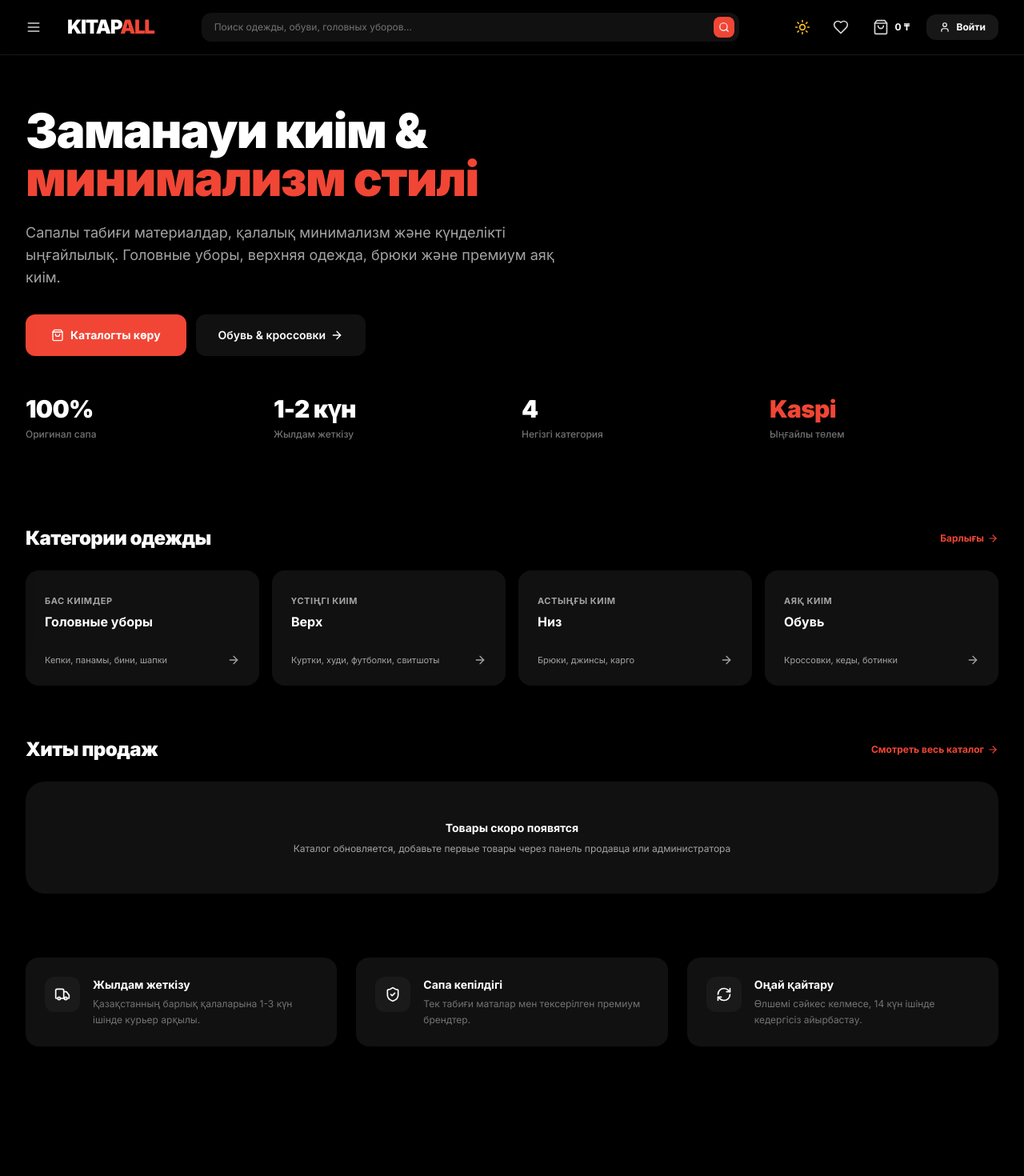
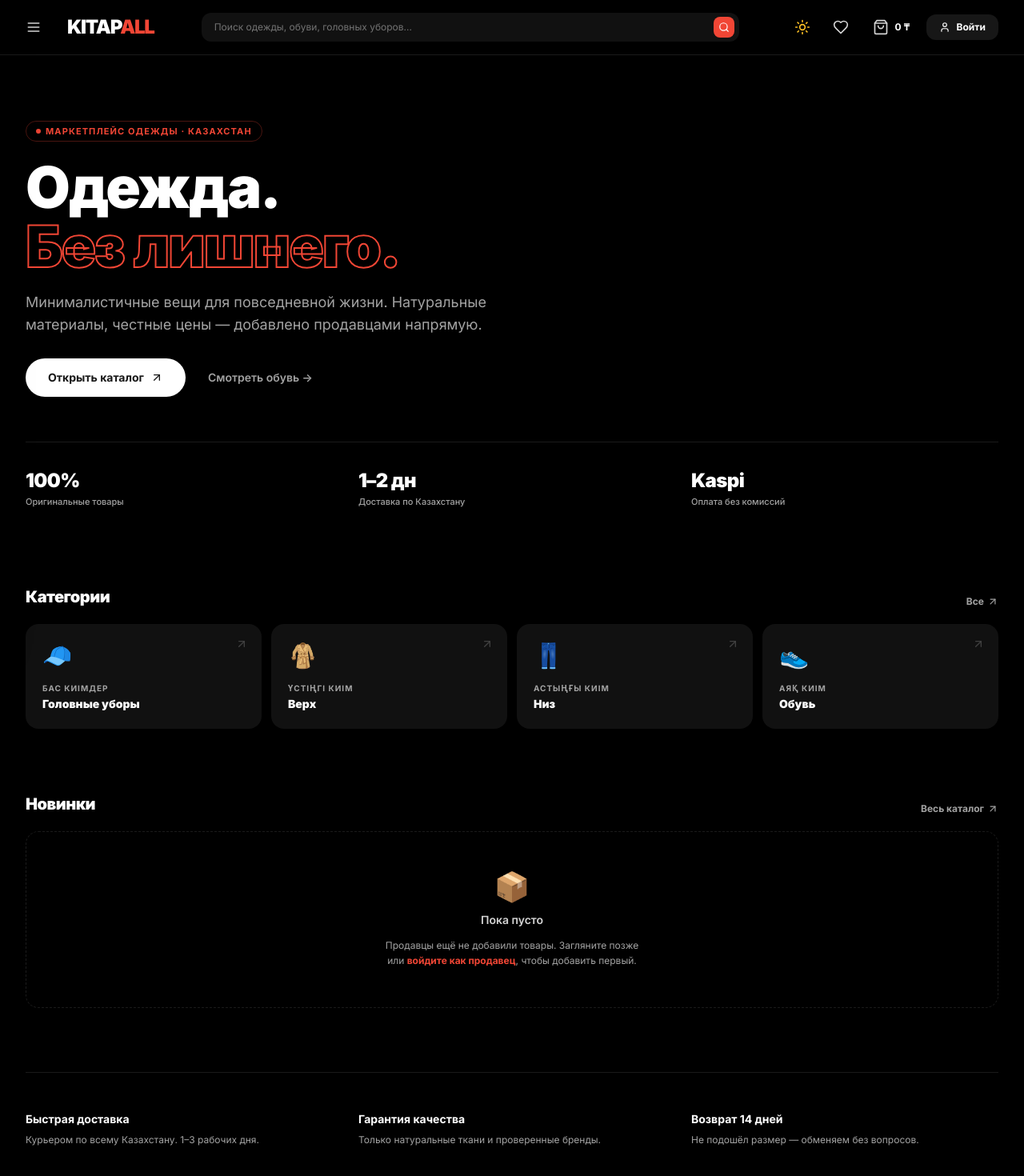
Before and after one commit to usmansulaimanov/test_marketplace, a React (Vite) app: page / in a window 1280 px wide. Shown: the top 1470 px of the page at 80% size. Built offline with nearby package versions, Linux system fonts and the light colour scheme.

Commit message:
feat(landing): modernize minimal landing page with clean categories and empty state

```diff
--- a/src/features/landing/LandingPage.tsx
+++ b/src/features/landing/LandingPage.tsx
@@ -1,184 +1,196 @@
 import React from 'react';
 import { Link } from 'react-router-dom';
-import {
-  ArrowRight,
-  ShieldCheck,
-  Truck,
-  RefreshCw,
-  ShoppingBag
-} from 'lucide-react';
+import { ArrowUpRight } from 'lucide-react';
 import { useProductStore } from '../../store/useProductStore';
 import { ProductCard } from '../../components/product/ProductCard';
 import { CATEGORIES } from '../../data/mockProducts';
 import { CategoryId } from '../../types';
 
+const categoryEmoji: Record<string, string> = {
+  headwear: '🧢',
+  tops: '🧥',
+  bottoms: '👖',
+  footwear: '👟',
+};
+
 export const LandingPage: React.FC = () => {
   const { products, setSelectedCategory } = useProductStore();
-
   const hitProducts = products.slice(0, 4);
 
   return (
-    <div className="space-y-16 pb-16">
-      {/* Hero Seamless Section */}
-      <section className="py-6 sm:py-10">
-        <div className="max-w-4xl space-y-6">
+    <div className="pb-24">
 
-          <h1 className="text-4xl sm:text-6xl font-black tracking-tight text-gray-900 dark:text-white leading-[1.1]">
-            Заманауи киім & <br />
-            <span className="text-[#F14635]">минимализм стилі</span>
+      {/* ─── HERO ─────────────────────────────────────────────────────── */}
+      <section className="pt-8 pb-16 sm:pt-14 sm:pb-24">
+        <div className="space-y-5 max-w-3xl">
+
+          {/* Pill badge */}
+          <span className="inline-flex items-center gap-1.5 text-[11px] font-bold tracking-widest uppercase text-[#F14635] border border-[#F14635]/30 rounded-full px-3 py-1">
+            <span className="w-1.5 h-1.5 rounded-full bg-[#F14635] animate-pulse" />
+            Маркетплейс одежды · Казахстан
+          </span>
+
+          {/* Headline */}
+          <h1 className="text-[2.6rem] sm:text-[4.5rem] font-black leading-[1.02] tracking-[-0.03em] text-gray-900 dark:text-white">
+            Одежда.<br />
+            <span
+              style={{
+                WebkitTextStroke: '2px #F14635',
+                color: 'transparent',
+              }}
+            >
+              Без лишнего.
+            </span>
           </h1>
 
-          <p className="text-gray-600 dark:text-gray-400 text-base sm:text-lg leading-relaxed max-w-2xl">
-            Сапалы табиғи материалдар, қалалық минимализм және күнделікті ыңғайлылық. Головные уборы, верхняя одежда, брюки және премиум аяқ киім.
+          {/* Subtext */}
+          <p className="text-gray-500 dark:text-gray-400 text-base sm:text-lg leading-relaxed max-w-xl">
+            Минималистичные вещи для повседневной жизни. Натуральные материалы,
+            честные цены — добавлено продавцами напрямую.
           </p>
 
-          <div className="pt-2 flex flex-col sm:flex-row items-center gap-3">
+          {/* CTAs */}
+          <div className="flex flex-col sm:flex-row gap-3 pt-2">
             <Link
               to="/catalog"
               onClick={() => setSelectedCategory('all')}
-              className="w-full sm:w-auto bg-[#F14635] hover:bg-[#E03221] text-white px-8 py-4 rounded-xl font-bold text-sm flex items-center justify-center gap-2 transition-all active:scale-95 shadow-sm"
+              className="group inline-flex items-center justify-center gap-2 bg-gray-900 dark:bg-white hover:bg-[#F14635] dark:hover:bg-[#F14635] text-white dark:text-gray-900 dark:hover:text-white px-7 py-3.5 rounded-full font-bold text-sm transition-all duration-200 active:scale-[0.97]"
             >
-              <ShoppingBag className="w-4 h-4" />
-              <span>Каталогты көру</span>
+              Открыть каталог
+              <ArrowUpRight className="w-4 h-4 transition-transform group-hover:translate-x-0.5 group-hover:-translate-y-0.5" />
             </Link>
             <Link
               to="/catalog?cat=footwear"
               onClick={() => setSelectedCategory('footwear')}
-              className="w-full sm:w-auto bg-gray-50 dark:bg-[#111111] hover:bg-gray-100 dark:hover:bg-[#1a1a1a] text-gray-900 dark:text-white px-7 py-4 rounded-xl font-semibold text-sm flex items-center justify-center gap-1.5 transition-all"
+              className="inline-flex items-center justify-center gap-1.5 text-sm font-semibold text-gray-600 dark:text-gray-400 hover:text-gray-900 dark:hover:text-white transition-colors px-4"
             >
-              <span>Обувь & кроссовки</span>
-              <ArrowRight className="w-4 h-4" />
+              Смотреть обувь →
             </Link>
           </div>
         </div>
 
-        {/* Seamless stats row (no lines/boxes) */}
-        <div className="grid grid-cols-2 sm:grid-cols-4 gap-6 pt-12">
-          <div>
-            <span className="block text-3xl font-black text-gray-900 dark:text-white tracking-tight">100%</span>
-            <span className="text-xs text-gray-500 font-medium">Оригинал сапа</span>
-          </div>
-          <div>
-            <span className="block text-3xl font-black text-gray-900 dark:text-white tracking-tight">1-2 күн</span>
-            <span className="text-xs text-gray-500 font-medium">Жылдам жеткізу</span>
-          </div>
-          <div>
-            <span className="block text-3xl font-black text-gray-900 dark:text-white tracking-tight">4</span>
-            <span className="text-xs text-gray-500 font-medium">Негізгі категория</span>
-          </div>
-          <div>
-            <span className="block text-3xl font-black text-[#F14635] tracking-tight">Kaspi</span>
-            <span className="text-xs text-gray-500 font-medium">Ыңғайлы төлем</span>
-          </div>
+        {/* Mini stats */}
+        <div className="mt-14 pt-8 border-t border-gray-100 dark:border-white/10 grid grid-cols-3 gap-8">
+          {[
+            { value: '100%', label: 'Оригинальные товары' },
+            { value: '1–2 дн', label: 'Доставка по Казахстану' },
+            { value: 'Kaspi', label: 'Оплата без комиссий' },
+          ].map((s) => (
+            <div key={s.label}>
+              <div className="text-xl sm:text-2xl font-black text-gray-900 dark:text-white tracking-tight">
+                {s.value}
+              </div>
+              <div className="text-[11px] text-gray-400 font-medium mt-0.5">{s.label}</div>
+            </div>
+          ))}
         </div>
       </section>
 
-      {/* 4 Main Categories Section */}
-      <section className="space-y-6">
-        <div className="flex items-center justify-between">
-          <h2 className="text-2xl font-black text-gray-900 dark:text-white tracking-tight">Категории одежды</h2>
+      {/* ─── CATEGORIES ───────────────────────────────────────────────── */}
+      <section className="space-y-5 mb-20">
+        <div className="flex items-end justify-between">
+          <h2 className="text-xl font-black text-gray-900 dark:text-white tracking-tight">
+            Категории
+          </h2>
           <Link
             to="/catalog"
-            className="text-xs font-bold text-[#F14635] hover:underline flex items-center gap-1"
+            className="text-xs font-bold text-gray-400 hover:text-[#F14635] transition-colors flex items-center gap-1"
           >
-            <span>Барлығы</span>
-            <ArrowRight className="w-3.5 h-3.5" />
+            Все <ArrowUpRight className="w-3.5 h-3.5" />
           </Link>
         </div>
 
-        <div className="grid grid-cols-2 lg:grid-cols-4 gap-4">
+        <div className="grid grid-cols-2 sm:grid-cols-4 gap-3">
           {CATEGORIES.filter((c) => c.id !== 'all').map((category) => (
             <Link
               key={category.id}
               to={`/catalog?cat=${category.id}`}
               onClick={() => setSelectedCategory(category.id as CategoryId)}
-              className="group bg-gray-50 dark:bg-[#111111] hover:bg-gray-100 dark:hover:bg-[#161616] p-6 rounded-2xl transition-all flex flex-col justify-between h-36"
+              className="group relative overflow-hidden bg-gray-50 dark:bg-[#111] hover:bg-gray-100 dark:hover:bg-[#161616] rounded-2xl p-5 transition-all duration-200 active:scale-[0.98] border border-transparent hover:border-gray-200 dark:hover:border-white/10"
             >
-              <div>
-                <span className="text-[11px] font-bold uppercase tracking-wider text-gray-400">
+              <div className="text-3xl mb-4">
+                {categoryEmoji[category.id] ?? '🛍️'}
+              </div>
+              <div className="space-y-0.5">
+                <div className="text-[10px] font-bold uppercase tracking-widest text-gray-400">
                   {category.nameKz}
-                </span>
-                <h3 className="font-bold text-base text-gray-900 dark:text-white group-hover:text-[#F14635] transition-colors mt-1">
+                </div>
+                <div className="font-black text-sm text-gray-900 dark:text-white group-hover:text-[#F14635] transition-colors">
                   {category.name}
-                </h3>
+                </div>
               </div>
-              <div className="flex items-center justify-between text-xs text-gray-500">
-                <span className="text-[11px] text-gray-400">{category.description}</span>
-                <ArrowRight className="w-4 h-4 text-gray-400 group-hover:text-[#F14635] group-hover:translate-x-1 transition-all" />
-              </div>
+              <ArrowUpRight className="absolute top-4 right-4 w-4 h-4 text-gray-300 dark:text-gray-700 group-hover:text-[#F14635] transition-all group-hover:translate-x-0.5 group-hover:-translate-y-0.5" />
             </Link>
           ))}
         </div>
       </section>
 
-      {/* Featured / Popular Hits */}
-      <section className="space-y-6">
-        <div className="flex items-center justify-between">
-          <h2 className="text-2xl font-black text-gray-900 dark:text-white tracking-tight">Хиты продаж</h2>
+      {/* ─── PRODUCTS / HITS ──────────────────────────────────────────── */}
+      <section className="space-y-5 mb-20">
+        <div className="flex items-end justify-between">
+          <h2 className="text-xl font-black text-gray-900 dark:text-white tracking-tight">
+            Новинки
+          </h2>
           <Link
             to="/catalog"
-            className="text-xs font-bold text-[#F14635] hover:underline flex items-center gap-1"
+            className="text-xs font-bold text-gray-400 hover:text-[#F14635] transition-colors flex items-center gap-1"
           >
-            <span>Смотреть весь каталог</span>
-            <ArrowRight className="w-3.5 h-3.5" />
+            Весь каталог <ArrowUpRight className="w-3.5 h-3.5" />
           </Link>
         </div>
 
         {hitProducts.length === 0 ? (
-          <div className="bg-gray-50 dark:bg-[#111111] p-12 rounded-3xl text-center space-y-2">
-            <h4 className="font-bold text-sm text-gray-900 dark:text-white">Товары скоро появятся</h4>
-            <p className="text-xs text-gray-400">Каталог обновляется, добавьте первые товары через панель продавца или администратора</p>
-          </div>
+          <EmptyState />
         ) : (
-          <div className="grid grid-cols-1 sm:grid-cols-2 lg:grid-cols-4 gap-6">
+          <div className="grid grid-cols-2 lg:grid-cols-4 gap-4 sm:gap-6">
             {hitProducts.map((product) => (
-              <ProductCard
-                key={product.id}
-                product={product}
-              />
+              <ProductCard key={product.id} product={product} />
             ))}
           </div>
         )}
       </section>
 
-      {/* Value Proposition Seamless Section */}
-      <section className="grid grid-cols-1 md:grid-cols-3 gap-6 pt-4">
-        <div className="bg-gray-50 dark:bg-[#111111] p-6 rounded-2xl flex items-start gap-4">
-          <div className="p-3 bg-white dark:bg-[#1a1a1a] text-gray-900 dark:text-white rounded-xl shadow-xs">
-            <Truck className="w-5 h-5" />
+      {/* ─── TRUST STRIP ──────────────────────────────────────────────── */}
+      <section className="border-t border-gray-100 dark:border-white/10 pt-12 grid grid-cols-1 sm:grid-cols-3 gap-8">
+        {[
+          {
+            label: 'Быстрая доставка',
+            desc: 'Курьером по всему Казахстану. 1–3 рабочих дня.',
+          },
+          {
+            label: 'Гарантия качества',
+            desc: 'Только натуральные ткани и проверенные бренды.',
+          },
+          {
+            label: 'Возврат 14 дней',
+            desc: 'Не подошёл размер — обменяем без вопросов.',
+          },
+        ].map((item) => (
+          <div key={item.label} className="space-y-1.5">
+            <div className="font-bold text-sm text-gray-900 dark:text-white">
+              {item.label}
+            </div>
+            <p className="text-xs text-gray-400 leading-relaxed">{item.desc}</p>
           </div>
-          <div>
-            <h4 className="font-bold text-sm text-gray-900 dark:text-white">Жылдам жеткізу</h4>
-            <p className="text-xs text-gray-500 mt-1 leading-relaxed">
-              Қазақстанның барлық қалаларына 1-3 күн ішінде курьер арқылы.
-            </p>
-          </div>
-        </div>
-
-        <div className="bg-gray-50 dark:bg-[#111111] p-6 rounded-2xl flex items-start gap-4">
-          <div className="p-3 bg-white dark:bg-[#1a1a1a] text-gray-900 dark:text-white rounded-xl shadow-xs">
-            <ShieldCheck className="w-5 h-5" />
-          </div>
-          <div>
-            <h4 className="font-bold text-sm text-gray-900 dark:text-white">Сапа кепілдігі</h4>
-            <p className="text-xs text-gray-500 mt-1 leading-relaxed">
-              Тек табиғи маталар мен тексерілген премиум брендтер.
-            </p>
-          </div>
-        </div>
-
-        <div className="bg-gray-50 dark:bg-[#111111] p-6 rounded-2xl flex items-start gap-4">
-          <div className="p-3 bg-white dark:bg-[#1a1a1a] text-gray-900 dark:text-white rounded-xl shadow-xs">
-            <RefreshCw className="w-5 h-5" />
-          </div>
-          <div>
-            <h4 className="font-bold text-sm text-gray-900 dark:text-white">Оңай қайтару</h4>
-            <p className="text-xs text-gray-500 mt-1 leading-relaxed">
-              Өлшемі сәйкес келмесе, 14 күн ішінде кедергісіз айырбастау.
-            </p>
-          </div>
-        </div>
+        ))}
       </section>
     </div>
   );
 };
+
+/* ── Empty state ─────────────────────────────────────────────────────────── */
+const EmptyState: React.FC = () => (
+  <div className="border border-dashed border-gray-200 dark:border-white/10 rounded-2xl p-12 text-center space-y-3">
+    <div className="text-4xl">📦</div>
+    <p className="text-sm font-semibold text-gray-700 dark:text-gray-300">
+      Пока пусто
+    </p>
+    <p className="text-xs text-gray-400 max-w-xs mx-auto leading-relaxed">
+      Продавцы ещё не добавили товары. Загляните позже или{' '}
+      <Link to="/auth" className="text-[#F14635] font-bold hover:underline">
+        войдите как продавец
+      </Link>
+      , чтобы добавить первый.
+    </p>
+  </div>
+);
```
